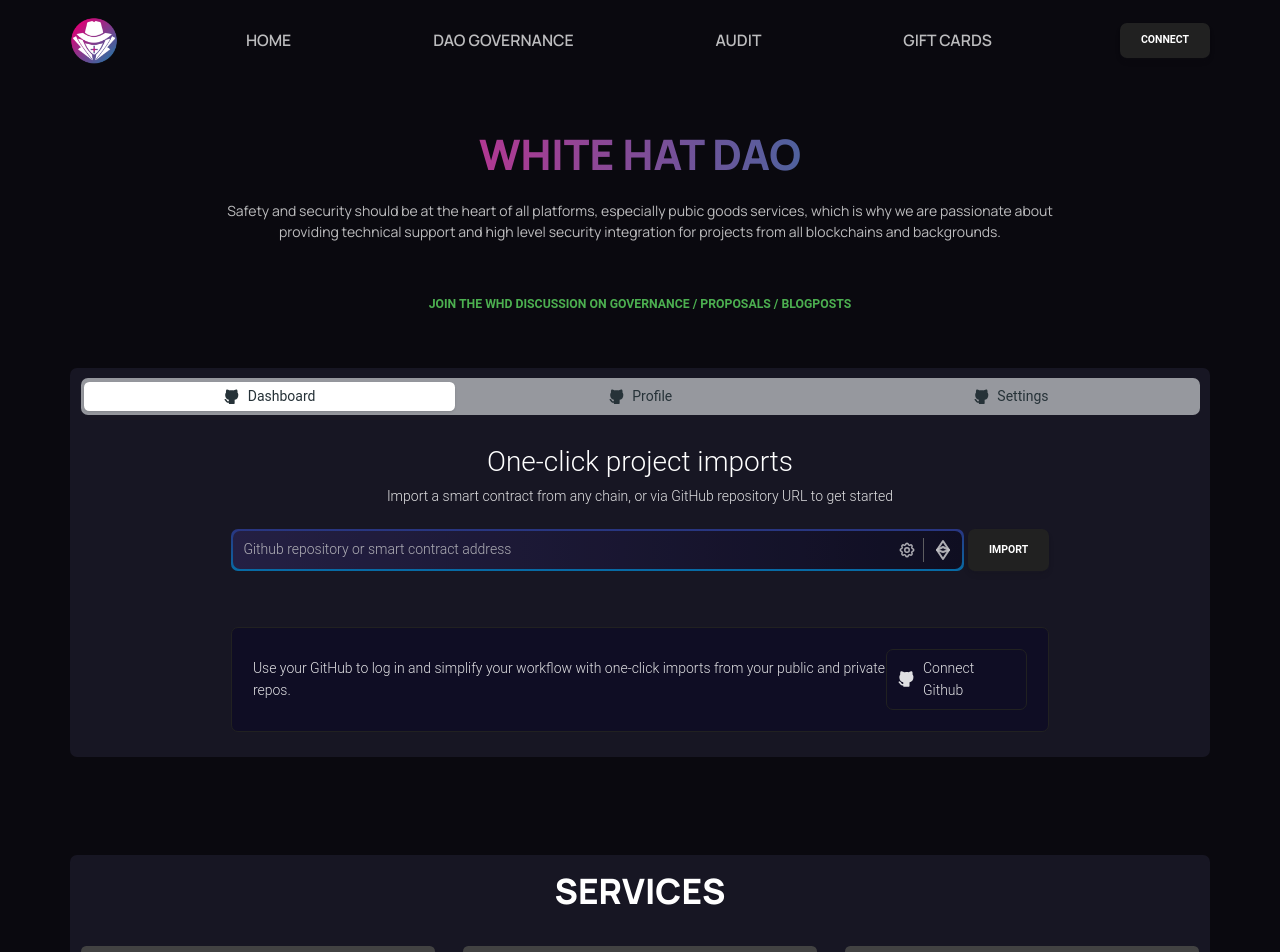
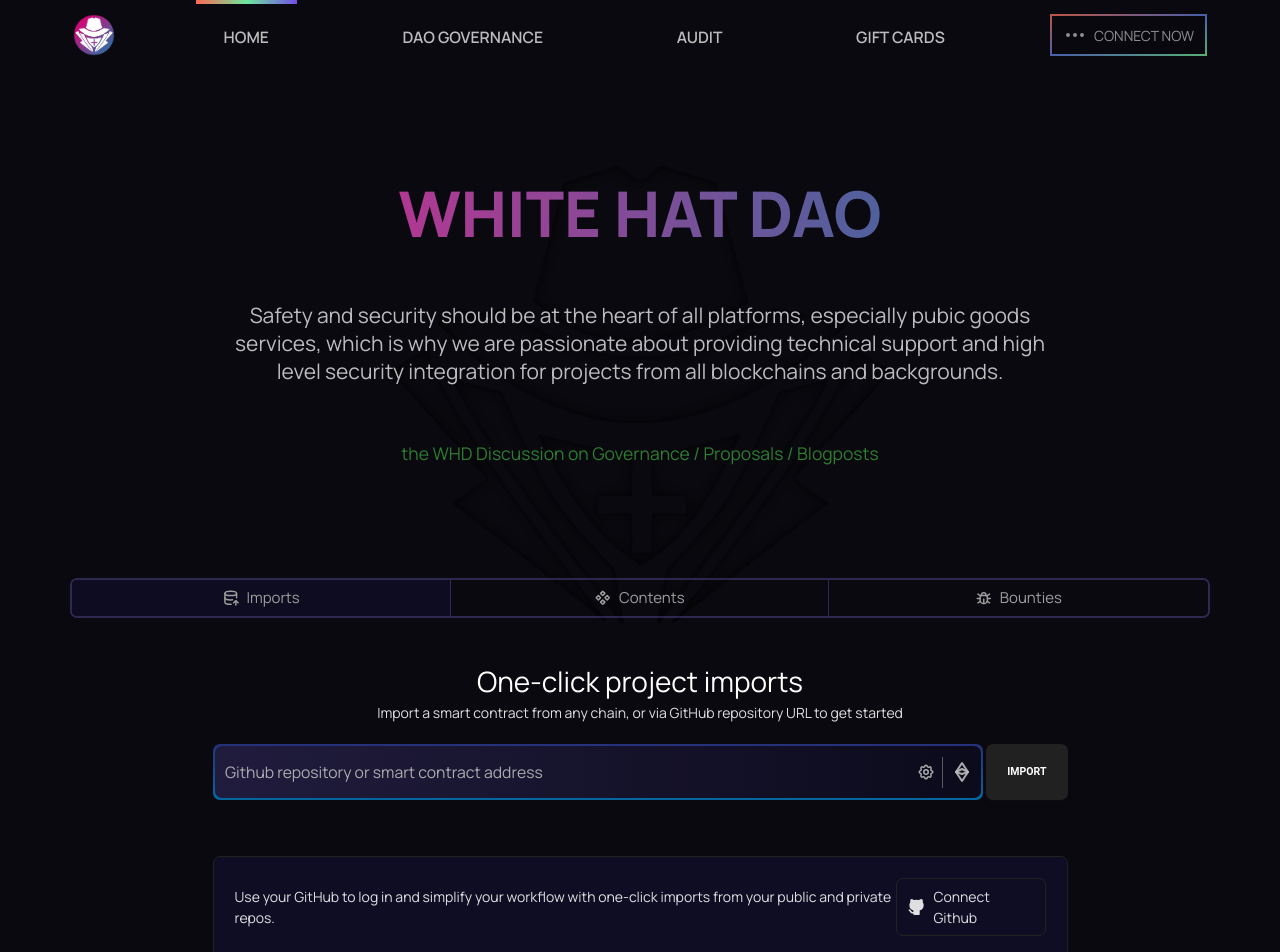
Before and after one commit to GVAGVA/white-dao, a React (Vite) app: page / in a window 1280 px wide. Shown: the top 952 px of the page. Built offline with nearby package versions, Linux system fonts and the light colour scheme.

Commit message:
refactor: update home page design

```diff
--- a/src/components/block.tsx
+++ b/src/components/block.tsx
@@ -7,7 +7,7 @@
 
 export default function Block({ children, className }: propsType) {
     return (
-        <div className={"bg-[#211f3199] mb-28 p-3 rounded-lg " + className}>
+        <div className={"mb-32 " + (className || '')}>
             {children}
         </div>
     )
--- a/src/components/service-card.tsx
+++ b/src/components/service-card.tsx
@@ -2,7 +2,7 @@
 
 const ServiceCard = () => {
     return (
-        <div className="rounded-md bg-gray-800 text-center p-3">
+        <div className="rounded-md bg-[#1c1a2fab] cst-box-shadow text-center p-3">
             <img src="/assets/images/services/service-1.jpeg" alt="service" className="w-full rounded-md mb-2" />
             <div className="p-2 text-center flex flex-col items-stretch">
                 <h4 className="h-16 text-[#346DA1] font-bold">SAFETY RATING</h4>
--- a/src/components/web3-news-card.tsx
+++ b/src/components/web3-news-card.tsx
@@ -1,14 +1,14 @@
 import { Button } from "@material-tailwind/react"
-import { IconCalendarMonth } from "@tabler/icons-react"
+import { IconCalendarMonth, IconComponents } from "@tabler/icons-react"
 
 const Web3NewsCard = () => {
     return (
-        <div className="rounded-lg bg-gray-800">
+        <div className="rounded-lg bg-[#1c1a2fab] cst-box-shadow">
             <img src="/assets/images/blogs/blog-1.jpeg" alt="service" className="w-full h-64 object-cover rounded-t-lg" />
             <div className="p-5">
                 <div className="flex justify-between mb-3">
                     <div className="flex items-center gap-1">
-                        <img width="25" height="25" src="/assets/images/blogs/coindesk.png" />
+                        <IconComponents />
                         CoinDesk
                     </div>
                     <div className="flex items-center gap-1">
--- a/src/index.css
+++ b/src/index.css
@@ -54,19 +54,19 @@
 }
 
 h1 {
-  font-size: 3rem;
+  font-size: 4rem;
 }
 
 h2 {
+  font-size: 3.2rem;
+}
+
+h3 {
   font-size: 2.5rem;
 }
 
-h3 {
+h4 {
   font-size: 2rem;
-}
-
-h4 {
-  font-size: 1.7rem;
 }
 
 h5 {
@@ -100,3 +100,7 @@
   transform: translateY(-6px);
   box-shadow: 0px 8px 4px 3px rgba(20, 23, 34, 0.705), 0px 9px 5px 4px rgba(18, 22, 34, 0.418);
 }
+
+.cst-card-shadow {
+  box-shadow: #1c1a2fab 0px 1px 2px, #1c1a2fab 0px 2px 4px, #1c1a2fab 0px 4px 8px, #1c1a2fab 0px 8px 16px, #1c1a2fab 0px 16px 32px, #1c1a2fab 0px 32px 64px;
+}
--- a/src/pages/index.tsx
+++ b/src/pages/index.tsx
@@ -1,32 +1,27 @@
 import { Button } from "@material-tailwind/react";
-import { IconBrandDiscordFilled, IconBrandGithubFilled, IconBrandTwitterFilled, IconCurrencyEthereum, IconSettings } from "@tabler/icons-react";
-import {
-  Tabs,
-  TabsHeader,
-  TabsBody,
-  Tab,
-  TabPanel,
-} from "@material-tailwind/react";
-import React from "react";
+import { IconBrandDiscordFilled, IconBrandGithubFilled, IconBrandTwitterFilled, IconBug, IconComponents, IconCurrencyEthereum, IconDatabaseImport, IconDots, IconSettings } from "@tabler/icons-react";
+import { useState } from "react";
 import ServiceCard from "@/components/service-card";
 import Web3NewsCard from "@/components/web3-news-card";
 import Block from "@/components/block";
 
-const data = [
-  {
-    label: "Dashboard",
-    value: "dashboard",
-    icon: IconBrandGithubFilled,
-    desc: (
+type navLinkLabelType = 'HOME' | 'DAO GOVERNANCE' | 'AUDIT' | 'GIFT CARDS'
+
+type tabLabelType = 'Imports' | 'Contents' | 'Bounties'
+
+const tabContent = (value: tabLabelType) => {
+  switch (value) {
+    case 'Imports':
+      return (
         <div className="mx-auto lg:w-3/4" style={{ color: 'rgba(255, 255, 255, 0.87)' }}>
-        <h3 className="text-center mt-3">One-click project imports</h3>
+          <h4 className="text-center">One-click project imports</h4>
           <p className="text-center mx-auto lg:w-3/4 mb-6">Import a smart contract from any chain, or via GitHub repository URL to get started</p>
           <div className="flex justify-between">
             <div className="mr-1 w-full rounded-lg bg-gradient-to-b from-indigo-700 to-light-blue-700 p-[2px] opacity-75 hover:opacity-100">
-            <div className="rounded-lg bg-gradient-to-r h-full from-[#29234E] to-[#0D0C21] flex justify-between items-center py-2">
-              <p className="pl-3">Github repository or smart contract address</p>
+              <div className="rounded-lg bg-gradient-to-r h-full from-[#29234E] to-[#0D0C21] flex justify-between items-center py-3">
+                <p className="pl-3 text-lg">Github repository or smart contract address</p>
                 <div className="flex items-center">
-                <span className="px-2 border-r border-gray-600">
+                  <span className="px-2 py-1 border-r border-gray-600">
                     <IconSettings width={18} className="cursor-pointer" />
                   </span>
                   <span className="px-2">
@@ -45,22 +40,19 @@
             </div>
           </div>
         </div>
-    ),
-  },
-  {
-    label: "Profile",
-    value: "profile",
-    icon: IconBrandGithubFilled,
-    desc: (
+      )
+
+    case 'Contents':
+      return (
         <div className="mx-auto lg:w-3/4" style={{ color: 'rgba(255, 255, 255, 0.87)' }}>
-        <h3 className="text-center mt-3">One-click project imports</h3>
+          <h4 className="text-center">One-click project imports</h4>
           <p className="text-center mx-auto lg:w-3/4 mb-6">Import a smart contract from any chain, or via GitHub repository URL to get started</p>
           <div className="flex justify-between">
             <div className="mr-1 w-full rounded-lg bg-gradient-to-b from-indigo-700 to-light-blue-700 p-[2px] opacity-75 hover:opacity-100">
-            <div className="rounded-lg bg-gradient-to-r h-full from-[#29234E] to-[#0D0C21] flex justify-between items-center py-2">
-              <p className="pl-3">Github repository or smart contract address</p>
+              <div className="rounded-lg bg-gradient-to-r h-full from-[#29234E] to-[#0D0C21] flex justify-between items-center py-3">
+                <p className="pl-3 text-lg">Github repository or smart contract address</p>
                 <div className="flex items-center">
-                <span className="px-2 border-r border-gray-600">
+                  <span className="px-2 py-1 border-r border-gray-600">
                     <IconSettings width={18} className="cursor-pointer" />
                   </span>
                   <span className="px-2">
@@ -79,22 +71,19 @@
             </div>
           </div>
         </div>
-    ),
-  },
-  {
-    label: "Settings",
-    value: "settings",
-    icon: IconBrandGithubFilled,
-    desc: (
+      )
+
+    case 'Bounties':
+      return (
         <div className="mx-auto lg:w-3/4" style={{ color: 'rgba(255, 255, 255, 0.87)' }}>
-        <h3 className="text-center mt-3">One-click project imports</h3>
+          <h4 className="text-center">One-click project imports</h4>
           <p className="text-center mx-auto lg:w-3/4 mb-6">Import a smart contract from any chain, or via GitHub repository URL to get started</p>
           <div className="flex justify-between">
             <div className="mr-1 w-full rounded-lg bg-gradient-to-b from-indigo-700 to-light-blue-700 p-[2px] opacity-75 hover:opacity-100">
-            <div className="rounded-lg bg-gradient-to-r h-full from-[#29234E] to-[#0D0C21] flex justify-between items-center py-2">
-              <p className="pl-3">Github repository or smart contract address</p>
+              <div className="rounded-lg bg-gradient-to-r h-full from-[#29234E] to-[#0D0C21] flex justify-between items-center py-3">
+                <p className="pl-3 text-lg">Github repository or smart contract address</p>
                 <div className="flex items-center">
-                <span className="px-2 border-r border-gray-600">
+                  <span className="px-2 py-1 border-r border-gray-600">
                     <IconSettings width={18} className="cursor-pointer" />
                   </span>
                   <span className="px-2">
@@ -113,64 +102,83 @@
             </div>
           </div>
         </div>
-    ),
-  },
-];
+      )
+
+    default:
+      break;
+  }
+}
 
 const Pages = () => {
+  const [navLinkLabel, setNavLinkLabel] = useState<navLinkLabelType>('HOME')
+  const [tabLabel, setTabLabel] = useState<tabLabelType>('Imports')
+
   return (
-    <div className="d-flex justify-center">
+    <div>
+      {/* background image */}
+      <div className="fixed w-full h-[100vh] flex items-center justify-center -z-10">
+        <img src="/public/assets/images/bg-img.png" className="w-2/5" alt="bg-img" />
+      </div>
+      {/* background image end */}
+
       <div className="container mx-auto">
         {/* nav */}
-        <nav className="flex justify-between items-center py-4">
-          <img src="/img/logo.png" alt="logo" width={48} />
+        <nav className="flex items-center">
+          <img src="/assets/images/logo.png" alt="logo" width={48} />
           <div className="w-full flex justify-evenly">
-            <a href='/home' className="text-lg p-4 font-semibold">HOME</a>
-            <a href='/dao_governance' className="text-lg p-4 font-semibold">DAO GOVERNANCE</a>
-            <a href='/audit' className="text-lg p-4 font-semibold">AUDIT</a>
-            <a href='/gift_cards' className="text-lg p-4 font-semibold">GIFT CARDS</a>
+            <a href='#' className={"pt-1 block" + (navLinkLabel === 'HOME' ? ' bg-gradient-to-r from-[#FC6856] via-[#6DE79D] to-[#724EE8]' : '')} onClick={() => setNavLinkLabel('HOME')}>
+              <span className="block text-lg px-8 py-6 font-semibold bg-[#0A090F]">HOME</span>
+            </a>
+            <a href='#' className={"pt-1 block" + (navLinkLabel === 'DAO GOVERNANCE' ? ' bg-gradient-to-r from-[#FC6856] via-[#6DE79D] to-[#724EE8]' : '')} onClick={() => setNavLinkLabel('DAO GOVERNANCE')}>
+              <span className="block text-lg px-8 py-6 font-semibold bg-[#0A090F]">DAO GOVERNANCE</span>
+            </a>
+            <a href='#' className={"pt-1 block" + (navLinkLabel === 'AUDIT' ? ' bg-gradient-to-r from-[#FC6856] via-[#6DE79D] to-[#724EE8]' : '')} onClick={() => setNavLinkLabel('AUDIT')}>
+              <span className="block text-lg px-8 py-6 font-semibold bg-[#0A090F]">AUDIT</span>
+            </a>
+            <a href='#' className={"pt-1 block" + (navLinkLabel === 'GIFT CARDS' ? ' bg-gradient-to-r from-[#FC6856] via-[#6DE79D] to-[#724EE8]' : '')} onClick={() => setNavLinkLabel('GIFT CARDS')}>
+              <span className="block text-lg px-8 py-6 font-semibold bg-[#0A090F]">GIFT CARDS</span>
+            </a>
           </div>
-          <Button>CONNECT</Button>
+          <div className="mr-1 bg-gradient-to-br from-[#FB7054] via-[#617CDB] to-[#74E79A] p-[2px] opacity-75 hover:opacity-100 cursor-pointer">
+            <div className="bg-[#0A090F] h-min w-max flex gap-2 justify-between items-center py-2 px-3">
+              <IconDots />
+              <p>CONNECT NOW</p>
+            </div>
+          </div>
         </nav>
         {/* nav end */}
 
         {/* home */}
-        <div className="text-center rounded-md my-8 py-4 px-3">
-          <h1 className="bg-gradient-to-r from-[#B13892] to-[#4F619D] inline-block text-transparent bg-clip-text font-extrabold mb-4">WHITE HAT DAO</h1>
-          <p className="w-3/4 mx-auto mb-12">Safety and security should be at the heart of all platforms, especially pubic goods services, which is why we are passionate about providing technical support and high level security integration for projects from all blockchains and backgrounds.</p>
-          <a href="#">
-            <Button size="lg" variant="text" color="green" fullWidth>Join the WHD Discussion on Governance / Proposals / Blogposts</Button>
-          </a>
+        <div className="text-center rounded-md mt-32 mb-32 px-3">
+          <h1 className="bg-gradient-to-r from-[#B13892] to-[#4F619D] inline-block text-transparent bg-clip-text font-extrabold text-7xl mb-16">WHITE HAT DAO</h1>
+          <p className="w-3/4 mx-auto text-2xl mb-16">Safety and security should be at the heart of all platforms, especially pubic goods services, which is why we are passionate about providing technical support and high level security integration for projects from all blockchains and backgrounds.</p>
+          <a href="#" className="text-center text-green-800 text-xl hover:underline"> the WHD Discussion on Governance / Proposals / Blogposts</a>
         </div>
         {/* home end */}
 
         {/* tab */}
-        <Block>
-          <Tabs value="dashboard">
-            <TabsHeader>
-              {data.map(({ label, value, icon }) => (
-                <Tab key={value} value={value}>
-                  <div className="flex items-center gap-2">
-                    {React.createElement(icon, { className: "w-5 h-5" })}
-                    {label}
+        <div className="mb-32">
+          <div className="flex rounded-lg border-2 border-[#8870e64d] overflow-hidden mb-12">
+            <div className={"w-1/3 flex justify-center items-center gap-2 text-[15px] p-2 text-gray-500 cursor-pointer hover:bg-[#ffffff14] duration-300 border-r border-r-[#8870e64d]" + (tabLabel === 'Imports' ? ' !bg-[#0d0c21]' : '')} onClick={() => setTabLabel('Imports')}>
+              <IconDatabaseImport className="w-5 h-5" />
+              Imports
             </div>
-                </Tab>
-              ))}
-            </TabsHeader>
-            <TabsBody>
-              {data.map(({ value, desc }) => (
-                <TabPanel key={value} value={value}>
-                  {desc}
-                </TabPanel>
-              ))}
-            </TabsBody>
-          </Tabs>
-        </Block>
+            <div className={"w-1/3 flex justify-center items-center gap-2 text-[15px] p-2 text-gray-500 cursor-pointer hover:bg-[#ffffff14] duration-300 border-r border-r-[#8870e64d]" + (tabLabel === 'Contents' ? ' !bg-[#0d0c21]' : '')} onClick={() => setTabLabel('Contents')}>
+              <IconComponents className="w-5 h-5" />
+              Contents
+            </div>
+            <div className={"w-1/3 flex justify-center items-center gap-2 text-[15px] p-2 text-gray-500 cursor-pointer hover:bg-[#ffffff14] duration-300" + (tabLabel === 'Bounties' ? ' !bg-[#0d0c21]' : '')} onClick={() => setTabLabel('Bounties')}>
+              <IconBug className="w-5 h-5" />
+              Bounties
+            </div>
+          </div>
+          {tabContent(tabLabel)}
+        </div>
         {/* tab end */}
 
         {/* service */}
         <Block>
-          <h2 className="text-center font-extrabold mb-8">SERVICES</h2>
+          <h2 className="text-center font-extrabold mb-10">SERVICES</h2>
           <div className="flex gap-8">
             <div className="basis-1/3">
               <ServiceCard />
@@ -186,10 +194,8 @@
         {/* service end */}
 
         {/* top brands */}
-        <Block className="!p-0">
-          <div className="bg-[#39384587] py-3 rounded-t-lg">
+        <Block>
           <h3 className="text-center font-bold">Trusted by top brands</h3>
-          </div>
           <div className="py-10 flex justify-center gap-12 items-center">
             <a href="https://www.layer2dao.org/" target="_blank">
               <img src="/assets/images/brands/Layer2DAO.png" width="75" alt="img" />
@@ -212,7 +218,7 @@
 
         {/* web3 news */}
         <Block>
-          <h1 className="text-center font-extrabold mb-8">Web3 News</h1>
+          <h2 className="text-center font-extrabold mb-10">Web3 News</h2>
           <div className="flex gap-8">
             <div className="basis-1/4">
               <Web3NewsCard />
@@ -233,7 +239,7 @@
         {/* footer */}
         <div className="border-t border-light-blue-800 pb-4">
           <div className="flex items-center my-9">
-            <img src="/img/logo.png" width={52} alt="logo" className="mr-2" />
+            <img src="/assets/images/logo.png" width={52} alt="logo" className="mr-2" />
             <h4 className="font-extrabold">WHITE HAT DAO</h4>
           </div>
           <div className="flex gap-4">
```
Also changed, not shown: public/assets/images/bg-img.png (added), public/img/logo.png (deleted). Lines whose indentation alone changed are shown as unchanged.
